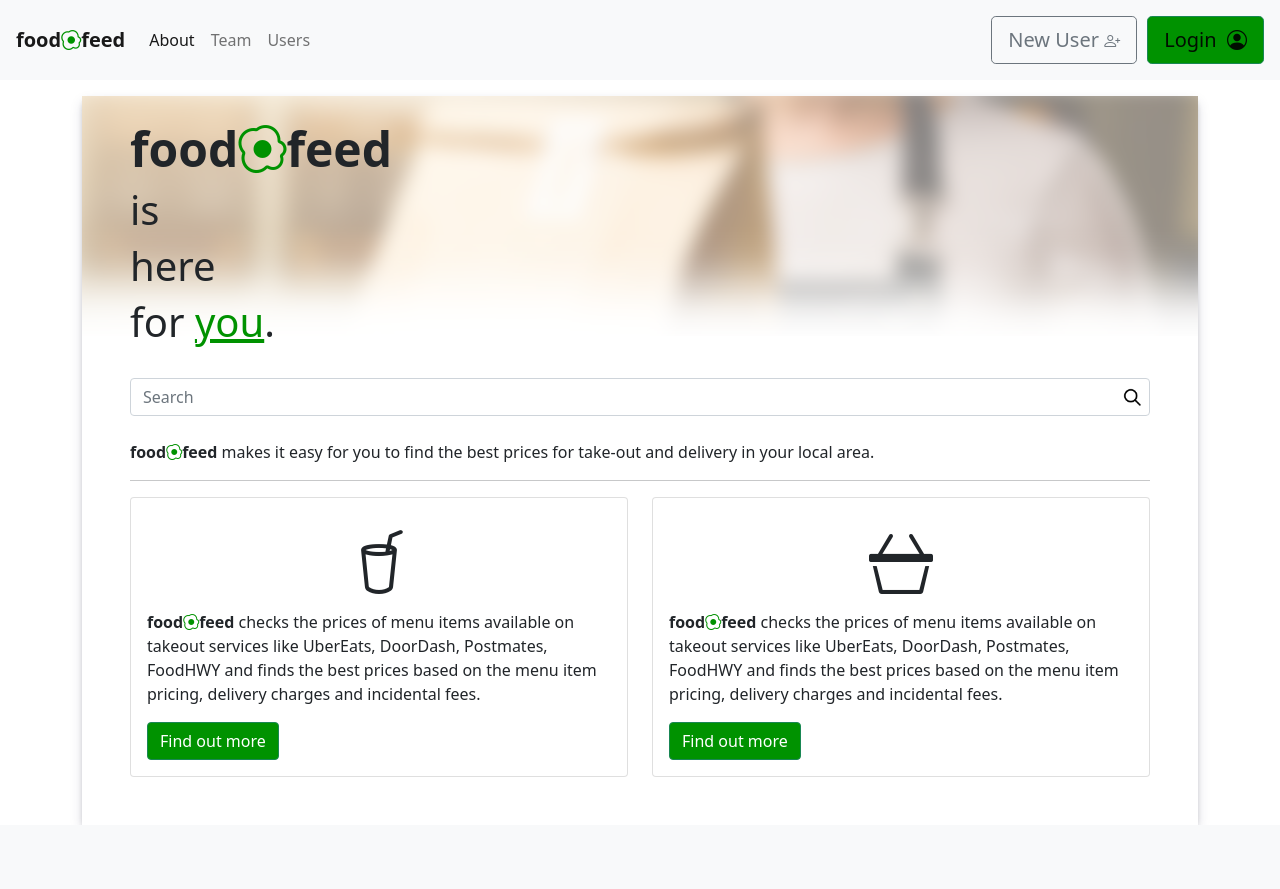
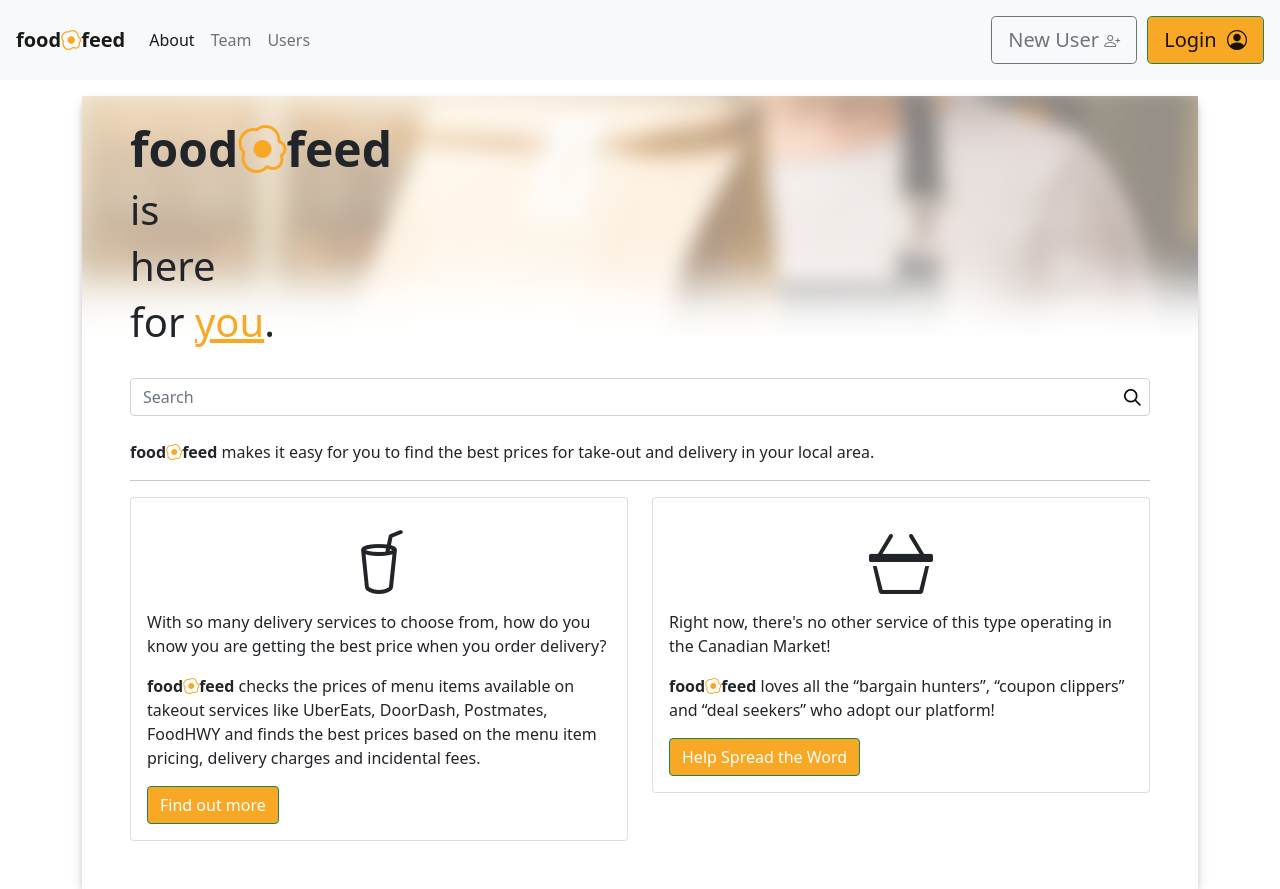
Before and after one commit to noahabay/foodfeed, a PHP site: page / in a window 1280 px wide. Before the commit the page ends 825 px from the top, so only its background shows below. Run offline with PHP 8.4, Linux system fonts and the light colour scheme; some libraries are stand-ins or nearby versions.

Commit message:
push latest small changes and improve formatting, styling to frontpage

```diff
--- a/website/includes/components/landingcarousel.php
+++ b/website/includes/components/landingcarousel.php
@@ -50,7 +50,8 @@
                             <div class = "infographics">
                                 <i class="bi bi-cup-straw"></i>
                             </div>
-                            <p class="card-text"><b>food<i class="bi bi-egg-fried egg-icon"></i>feed</b> checks the prices of menu items available on takeout services like UberEats, DoorDash, Postmates, FoodHWY and finds the best prices based on the menu item pricing, delivery charges and incidental fees.</p>
+                            <p class="card-text">With so many delivery services to choose from, how do you know you are getting the best price when you order delivery?
+ <p><b>food<i class="bi bi-egg-fried egg-icon"></i>feed</b> checks the prices of menu items available on takeout services like UberEats, DoorDash, Postmates, FoodHWY and finds the best prices based on the menu item pricing, delivery charges and incidental fees.</p>
 
                             <a href="#" class="btn btn-success">Find out more</a>
                         </div>
@@ -61,10 +62,10 @@
                         <div class="card-body">
                             <div class = "infographics">
                                 <i class="bi bi-basket3"></i>
-                            </div>
-                            <p class="card-text"><b>food<i class="bi bi-egg-fried egg-icon"></i>feed</b> checks the prices of menu items available on takeout services like UberEats, DoorDash, Postmates, FoodHWY and finds the best prices based on the menu item pricing, delivery charges and incidental fees.</p>
+                            </div><p>Right now, there's no other service of this type operating in the Canadian Market!</p>
+                            <p class="card-text"><b>food<i class="bi bi-egg-fried egg-icon"></i>feed</b> loves all the “bargain hunters”, “coupon clippers” and “deal seekers” who adopt our platform! </p>
 
-                            <a href="#" class="btn btn-success">Find out more</a>
+                            <a href="#" class="btn btn-success">Help Spread the Word</a>
                         </div>
                     </div>
                 </div>
--- a/website/styles/main.css
+++ b/website/styles/main.css
@@ -1,7 +1,7 @@
 
 /* CSS For page branding: */
 .egg-icon{
-    color: rgb(0, 146, 0) !important;
+    color: rgb(249, 168, 38)!important;
 }
 
 .brand{
@@ -13,11 +13,11 @@ h1.brand{
 }
 
 .accent-color{
-    color: rgb(0, 146, 0) !important;
+    color: rgb(249, 168, 38)!important;
 }
 
 .btn-success{
-    background-color: rgb(0, 146, 0) !important;
+    background-color: rgb(249, 168, 38)!important;
     color: white;
 }
 
@@ -175,7 +175,6 @@ h1.brand{
 
 .logo-align{
     display: inline-block;
-    float: left;
 }
 
 .logo-align-text{
```
Also changed, not shown: website/loginpage.php (+5 -3 lines).
